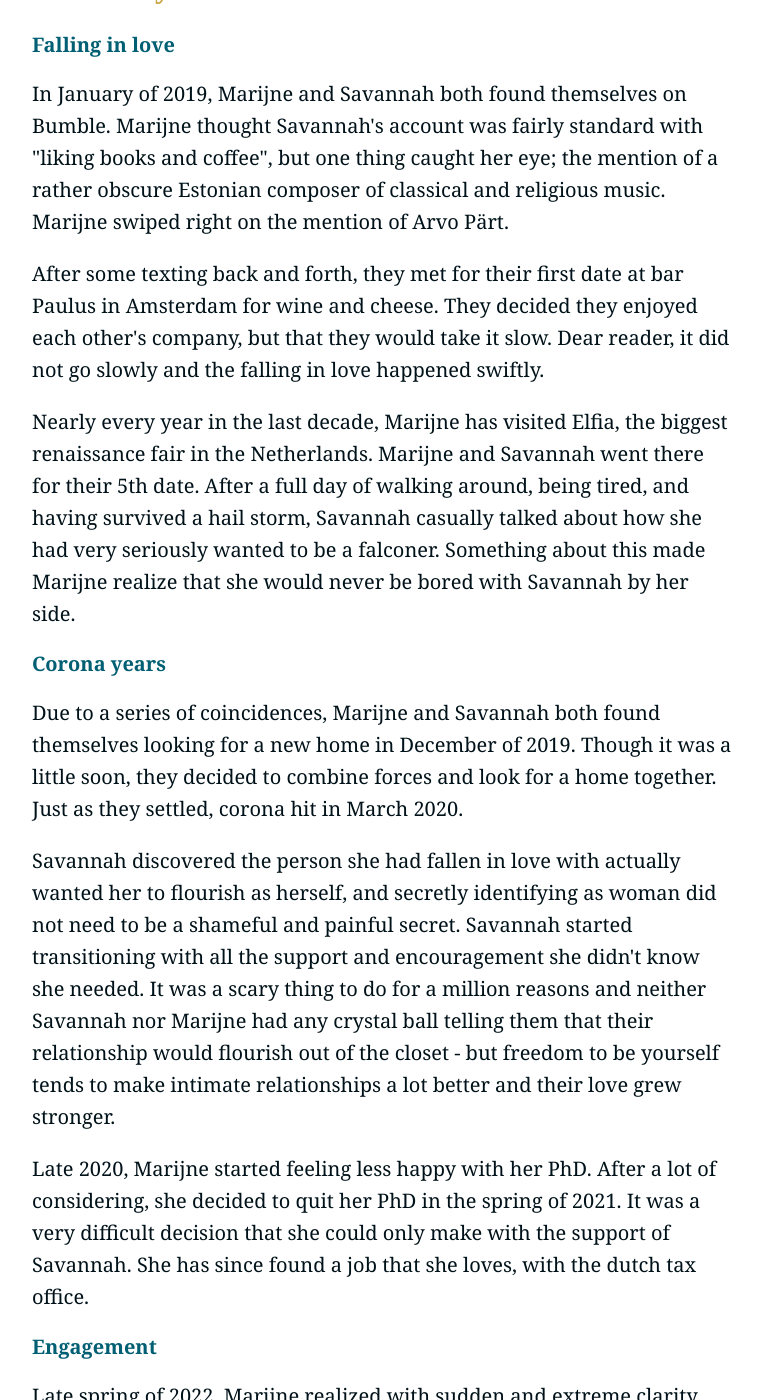
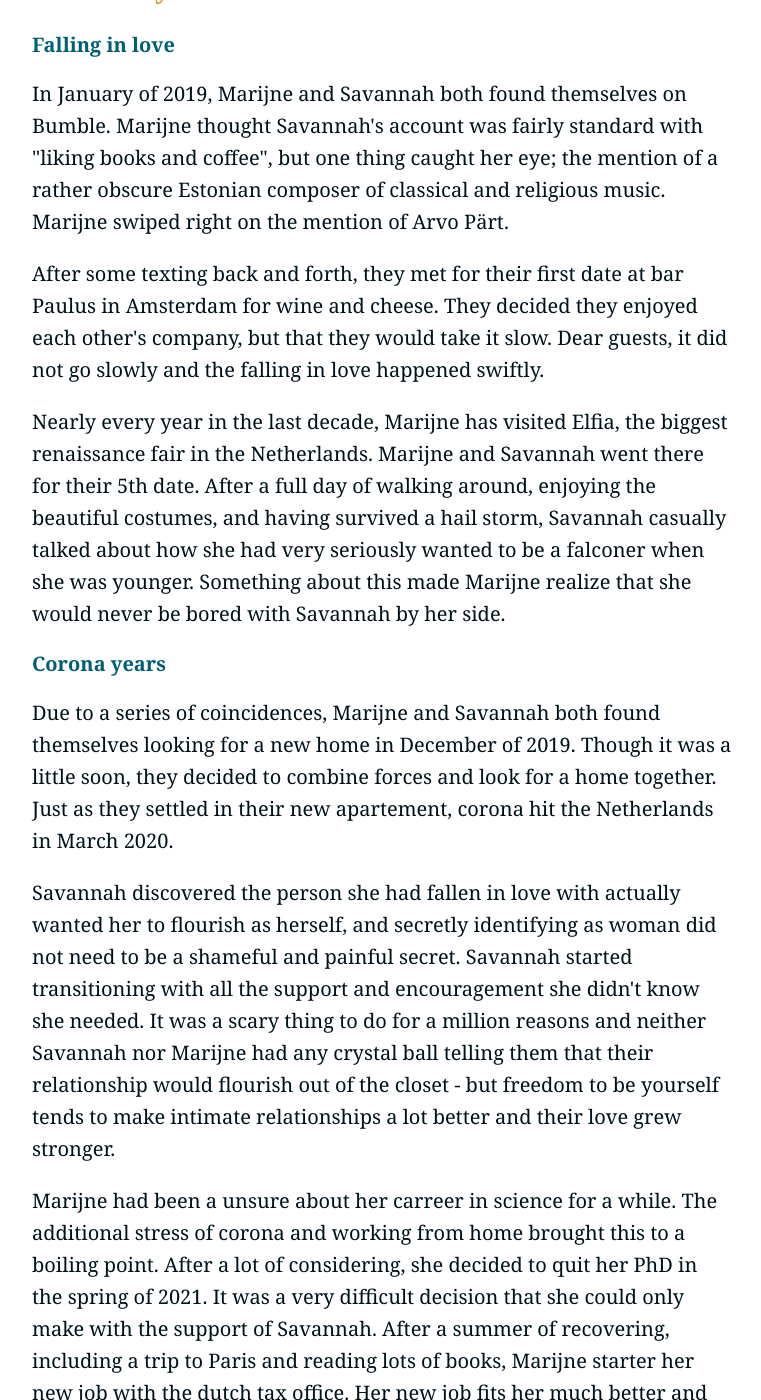
Before and after one commit to schijns-fischer-wedding/schijns-fischer-wedding.github.io, a Jekyll site: the page built from pages/our_story.md, in a window 1280 px wide and 1400 px high, scrolled down 214 px. Shown: the whole window, without its empty margins (258-1019 px from the left). Built offline with Jekyll 4.4.1, drawn with Linux system fonts in a browser that asks for light colours; some web fonts are replaced; some of the changed text lies outside the part shown.

Commit message:
editing and adding

```diff
--- a/pages/our_story.md
+++ b/pages/our_story.md
@@ -17,13 +17,13 @@
 <p>
   After some texting back and forth, they met for their first date at bar Paulus in Amsterdam for wine and cheese.
   They decided they enjoyed each other's company, but that they would take it slow.
-  Dear reader, it did not go slowly and the falling in love happened swiftly.
+  Dear guests, it did not go slowly and the falling in love happened swiftly.
 </p>
 <p>
   Nearly every year in the last decade, Marijne has visited Elfia, the biggest renaissance fair in the Netherlands.
   Marijne and Savannah went there for their 5th date.
-  After a full day of walking around, being tired, and having survived a hail storm,
-  Savannah casually talked about how she had very seriously wanted to be a falconer.
+  After a full day of walking around, enjoying the beautiful costumes, and having survived a hail storm,
+  Savannah casually talked about how she had very seriously wanted to be a falconer when she was younger.
   Something about this made Marijne realize that she would never be bored with Savannah by her side.
 </p>
 
@@ -31,7 +31,7 @@
 <p>
   Due to a series of coincidences, Marijne and Savannah both found themselves looking for a new home in December of 2019.
   Though it was a little soon, they decided to combine forces and look for a home together.
-  Just as they settled, corona hit in March 2020.
+  Just as they settled in their new apartement, corona hit the Netherlands in March 2020.
 </p>
 <p>
   Savannah discovered the person she had fallen in love with actually wanted her
@@ -44,10 +44,12 @@
   their love grew stronger.
 </p>
 <p>
-  Late 2020, Marijne started feeling less happy with her PhD.
+  Marijne had been a unsure about her carreer in science for a while.
+  The additional stress of corona and working from home brought this to a boiling point.
   After a lot of considering, she decided to quit her PhD in the spring of 2021.
   It was a very difficult decision that she could only make with the support of Savannah.
-  She has since found a job that she loves, with the dutch tax office.
+  After a summer of recovering, including a trip to Paris and reading lots of books, Marijne starter her new job with the dutch tax office.
+  Her new job fits her much better and she is now very excited to tell you more about taxes.
 </p>
 
 <h3>Engagement</h3>
@@ -59,7 +61,14 @@
 </p>
 <p>
   On the big day itself, Marijne was more nervous than she would like to admit.
-  Savannah may have suspected something, but forget everything she may have known the moment she saw the birds.
+  Savannah may have suspected something, but the moment she saw the birds she forget everything she may have suspected.
+  Jelmer had prepared a workshop in which we got to hold and fly several birds of prey.
+  As the last bird was brought out, our photographer was spotted.
+  For Savannah, on a magical date with raptors it seemed perfectly normal that there was also a photographer present.
+  The little burrowing owl, Poncho, flew to Savannah's hand.
+  Savannah notices a white ribbon on Poncho's leg, but does not think much of it until people started pointing out that she should look closer.
+  At that point, Marijne clipped the ring off the bird, went down on one knee and asked Savannah to marry her.
+  She said yes.
 </p>
 
 </div>
```
